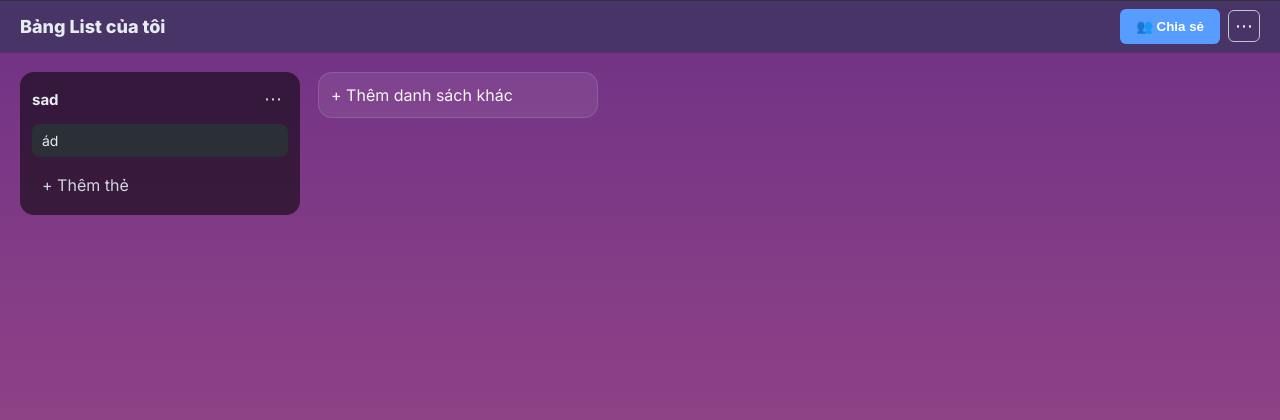
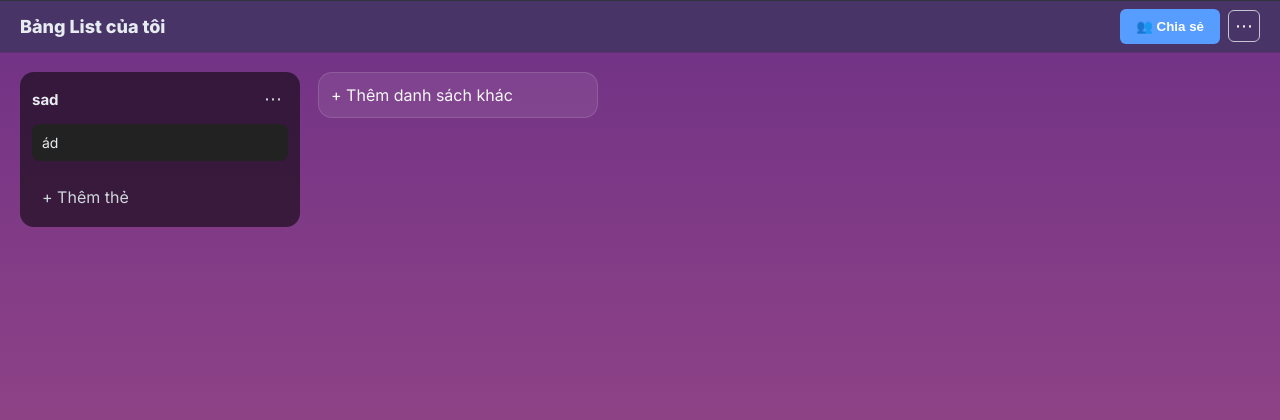
Before and after one commit to PhamThanhAn-23130002/PythonProject-4people-TodoList, a Django app: page /boards/board/1/ in a window 1280 px wide. Shown: the part 56-476 px from the top of the page. Run offline with Django 5.2, Linux system fonts and the light colour scheme; a user stored in the database is signed in; data comes from the database, SQL or seed files in the repository.

Commit message:
thêm link_id cho các thẻ

```diff
--- a/boards/templates/boards/BangCVcuaToi.html
+++ b/boards/templates/boards/BangCVcuaToi.html
@@ -851,7 +851,23 @@
             color: #6ea6ff;
         }
 
-
+        .card-link {
+            text-decoration: none;
+            color: inherit;
+            display: block;
+        }
+
+        .card {
+            background: #222;
+            border-radius: 8px;
+            padding: 10px;
+            margin-bottom: 8px;
+            cursor: pointer;
+        }
+
+        .card:hover {
+            background: #2d2d2d;
+        }
     </style>
 
 
@@ -1050,7 +1066,11 @@
                 <!-- CARDS -->
                 <div class="cards">
                     {% for c in l.cards.all %}
-                        <div class="card">{{ c.title }}</div>
+                        <a href="{% url 'card_detail_id' c.id %}" class="card-link">
+                            <div class="card">
+                                {{ c.title }}
+                            </div>
+                        </a>
                         {% empty %}
                         <!-- chưa có thẻ -->
                     {% endfor %}
--- a/boards/urls.py
+++ b/boards/urls.py
@@ -5,6 +5,8 @@ from accounts import views as av
 urlpatterns = [
     path("create_board/", views.create_board, name="create_board"),
     path("card_detail", views.card_detail, name="card_detail"),
+    path("card/<int:card_id>/", views.card_detail_id, name="card_detail_id"),
+
     path("home_page", views.home_page, name="home_page"),
     path("home_page2", views.home_page2, name="home_page2"),
     path("home_page_Table", views.home_page_Table, name="home_page_Table"),
--- a/boards/views.py
+++ b/boards/views.py
@@ -19,6 +19,12 @@ def create_board(request):
 def card_detail(request):
     return render(request, "boards/CardDetail.html")
 
+def card_detail_id(request, card_id):
+    card = get_object_or_404(Card, id=card_id)
+
+    return render(request, "boards/CardDetail.html", {
+        "card": card
+    })
 
 def home_page(request):
     return render(request, "boards/TrangChu.html")
```
